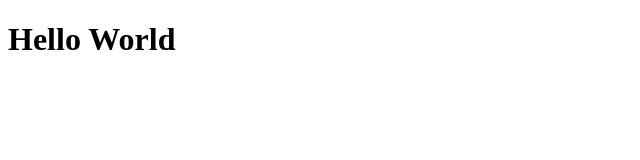
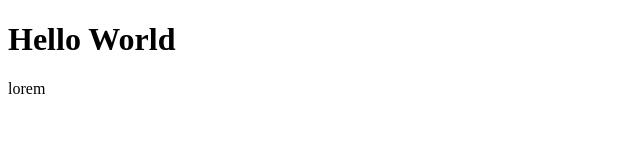
Before and after one commit to ameliarosa12/wpu-git-test, a plain HTML site: page index.html in a window 1280 px wide. Shown: the full height of the page, 0-640 px from the left. Drawn offline with Linux system fonts and the light colour scheme.

Commit message:
menambahkan paragraf

```diff
--- a/index.html
+++ b/index.html
@@ -8,5 +8,5 @@
 </head>
 <body>
     <h1>Hello World</h1>
-</body>
+    <p>lorem</p>
 </html>
```
